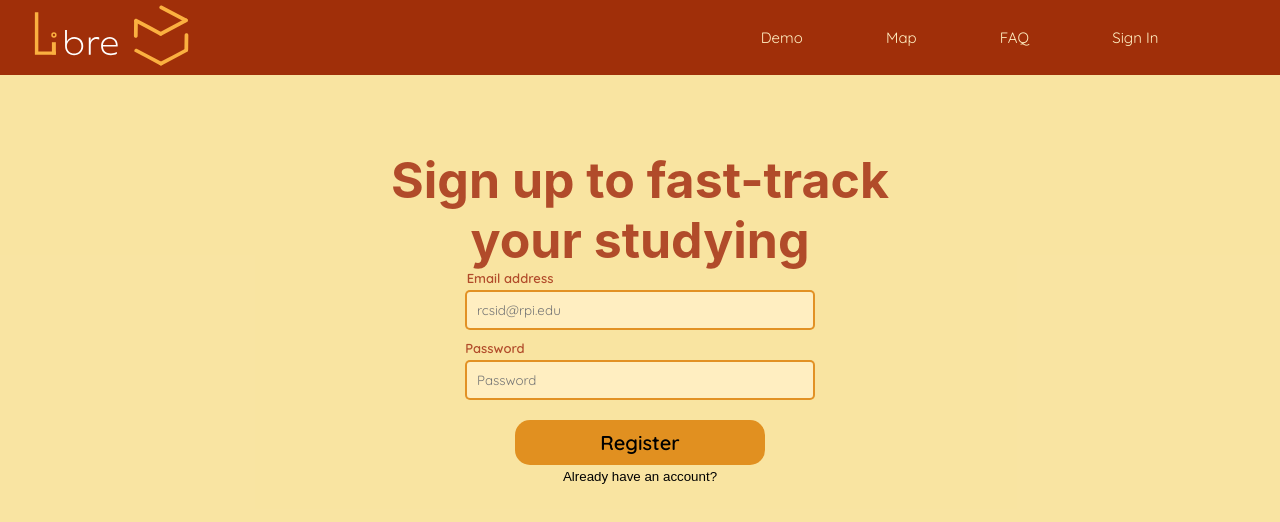
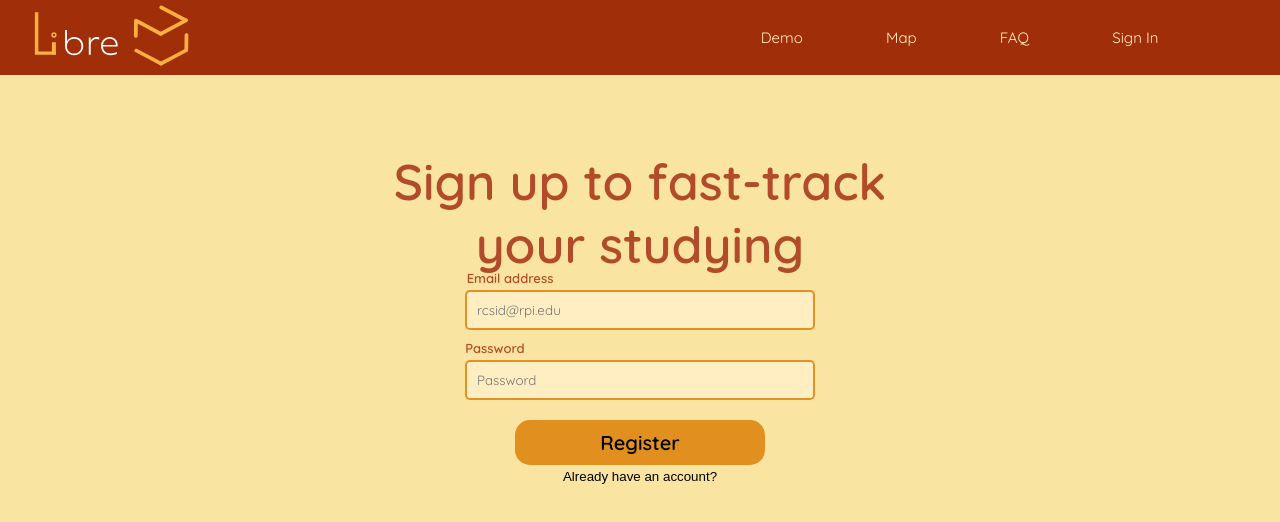
Before and after one commit to BillyMerchan/Libre, a React (Create React App) app in the folder Libre-Server/frontend/: page /register in a window 1280 px wide. Shown: the top 522 px of the page. Built offline with nearby package versions, Linux system fonts and the light colour scheme.

Commit message:
small fixes

```diff
--- a/Libre-Server/frontend/src/routes/Register/Register.scss
+++ b/Libre-Server/frontend/src/routes/Register/Register.scss
@@ -23,6 +23,7 @@ body {
 
 .prompt {
   color: $bg-alt;
+  font-family: 'Quicksand';
   position: absolute;
   margin-top: 150px;
   font-size: 50px;
--- a/Libre-Server/frontend/src/routes/SignIn/SignIn.scss
+++ b/Libre-Server/frontend/src/routes/SignIn/SignIn.scss
@@ -80,15 +80,6 @@ $button-main: rgba(222, 132, 14, 0.876);
   transition: 0.5;
 }
 
-.prompt {
-  position: absolute;
-  color: $bg-alt;
-  margin-top: 150px;
-  font-size: 50px;
-  width: 500px;
-  top: 0;
-}
-
 .buttSwitch {
   border: none;
   background: none;
```
